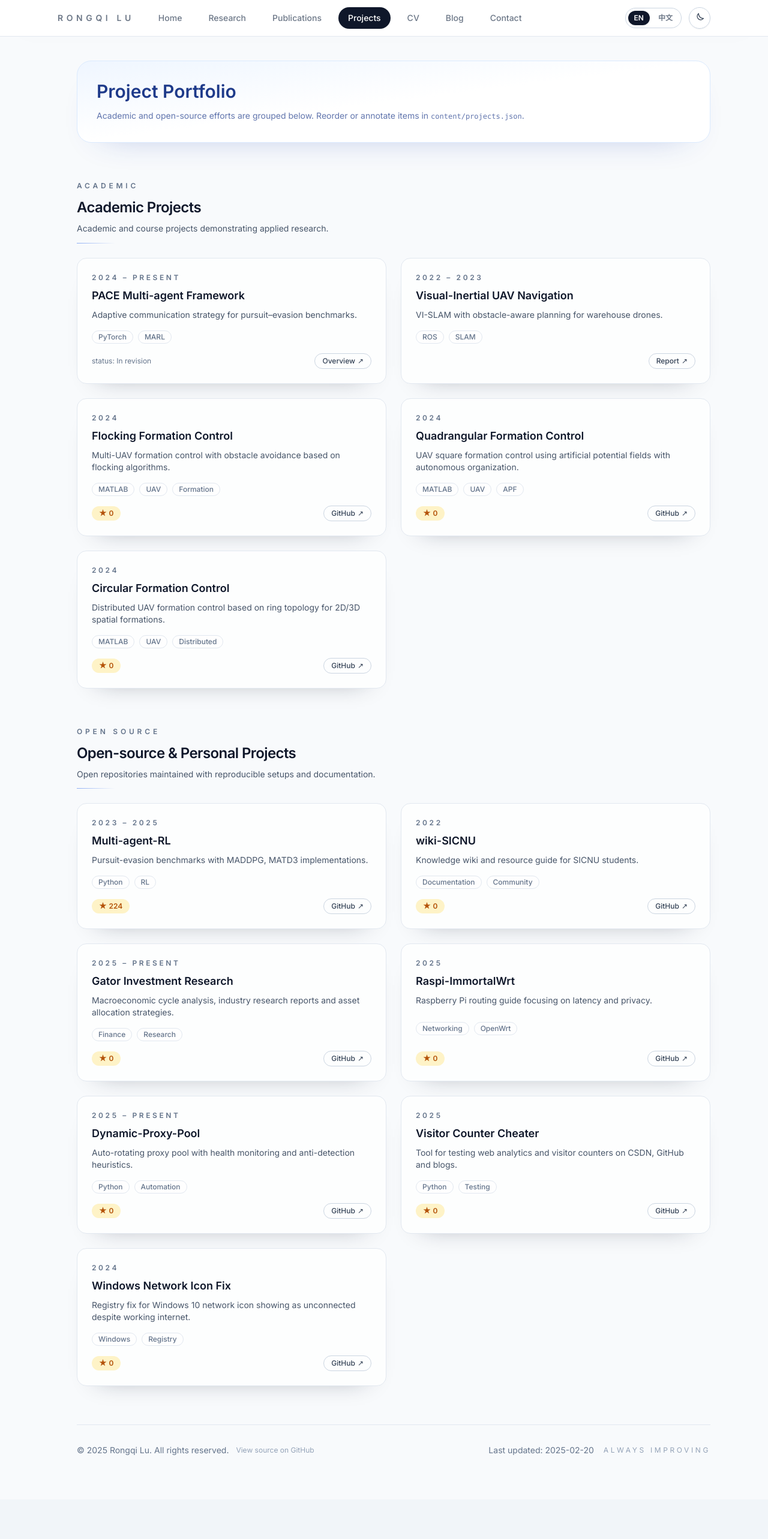
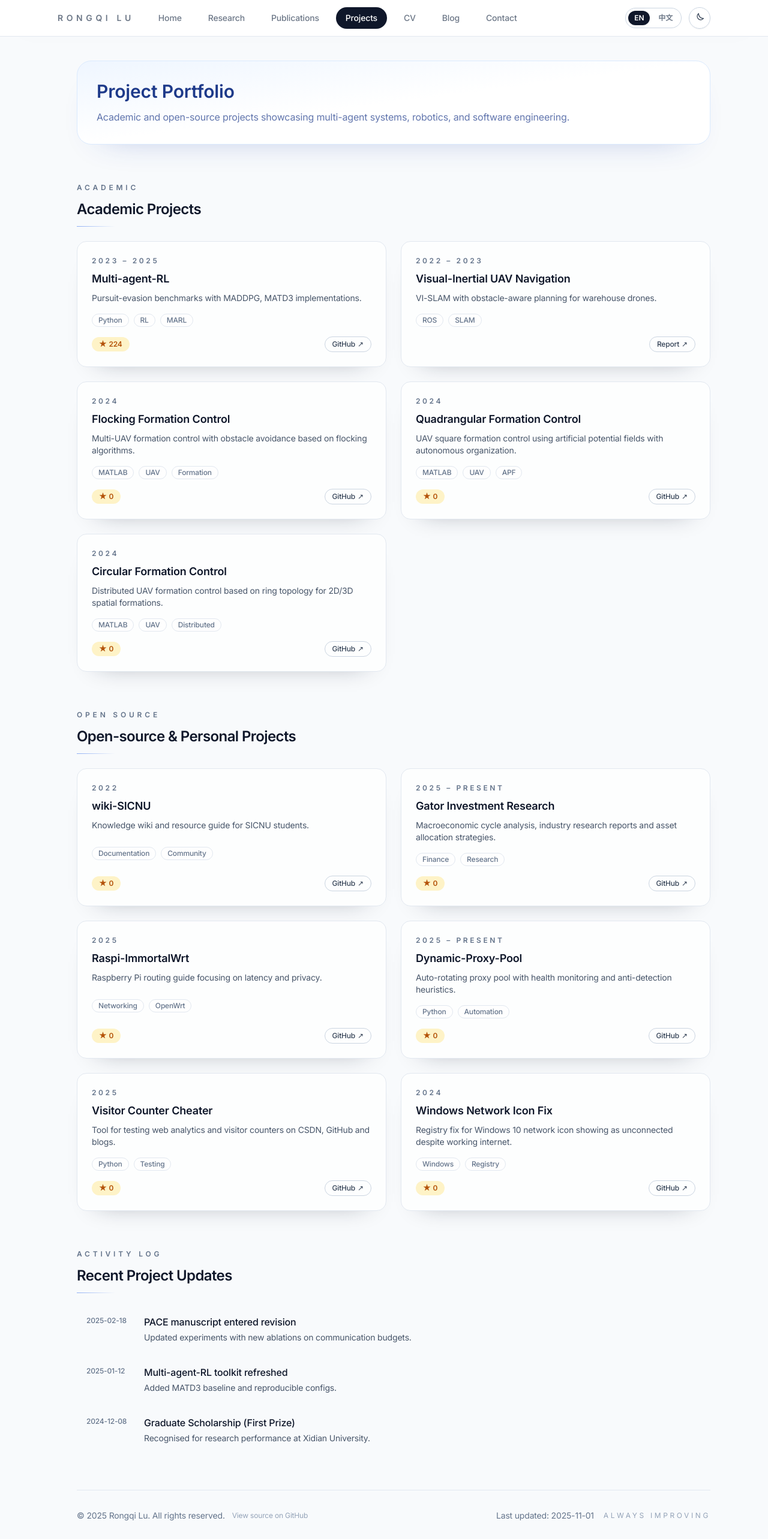
Before and after one commit to Ronchy2000/ronchy2000-research-profile, a Next.js app: page /projects in a window 1280 px wide. Shown: the top 2566 px of the page at 60% size. Before the commit the page ends 2500 px from the top, so only its background shows below. Built offline with nearby package versions, Linux system fonts and the light colour scheme.

Commit message:
[opt]: remove all technical content from public pages

```diff
--- a/app/(site)/contact/page.tsx
+++ b/app/(site)/contact/page.tsx
@@ -57,12 +57,12 @@ export default function ContactPage() {
               type="button"
               className="inline-flex items-center justify-center rounded-full bg-slate-900 px-5 py-2 text-sm font-medium text-white hover:bg-slate-700 dark:bg-white dark:text-slate-900 dark:hover:bg-slate-200"
             >
-              Send Message (placeholder)
+              Send Message
             </button>
           </form>
         </div>
-        <Callout title="Heads up">
-          This form is a visual placeholder and does not send messages. Please use the email link on the left to contact me directly or replace this block with a real service (Formspree, Resend, etc.).
+        <Callout title="Preferred Contact">
+          For the fastest response, please reach out via the email link above. I typically respond within 1-2 business days.
         </Callout>
       </Section>
     </div>
--- a/app/(site)/cv/page.tsx
+++ b/app/(site)/cv/page.tsx
@@ -40,15 +40,14 @@ export default function CVPage() {
         <Timeline items={timeline.experience} />
       </Section>
 
-      <Section title="Selected Honors" eyebrow="CV">
+      <Section title="Selected Honors" eyebrow="Recognition">
         <Table
           headers={["Year", "Award", "Issuer"]}
           rows={awards.map((award) => [award.year, award.title, award.issuer])}
-          caption="Maintain this table via content/awards.json"
         />
       </Section>
 
-      <Section title="Skills & Coursework" eyebrow="CV" description="Placeholder entries; customize as needed.">
+      <Section title="Skills & Coursework" eyebrow="CV">
         <Table
           headers={["Category", "Items"]}
           rows={[
@@ -57,9 +56,6 @@ export default function CVPage() {
             ["Courses", "Optimal Control, Multi-agent Systems, Embedded Systems"]
           ]}
         />
-        <p className="text-xs text-slate-500">
-          Print tips: use the browser print dialog (Ctrl/Cmd+P). Navigation and ambient elements are hidden automatically.
-        </p>
       </Section>
 
       <Section title="Additional Links" eyebrow="CV">
--- a/app/(site)/projects/page.tsx
+++ b/app/(site)/projects/page.tsx
@@ -1,16 +1,17 @@
 import { ProjectCard } from "@/components/project-card";
 import { Section } from "@/components/section";
-import { getProjectsContent } from "@/lib/content";
+import { getProjectsContent, getUpdatesContent } from "@/lib/content";
 
 export default function ProjectsPage() {
   const { groups } = getProjectsContent();
+  const updates = getUpdatesContent().updates.slice(0, 7);
 
   return (
     <div className="space-y-16">
       <section className="space-y-3 rounded-3xl border border-blue-100 bg-gradient-to-br from-blue-50 via-white to-white p-8 shadow-[0_24px_60px_-45px_rgba(30,64,175,0.45)] dark:border-slate-800 dark:bg-gradient-to-br dark:from-slate-900/80 dark:via-slate-900/60 dark:to-slate-900/40">
         <h1 className="text-3xl font-semibold text-blue-900 dark:text-white">Project Portfolio</h1>
-        <p className="text-sm leading-relaxed text-blue-900/70 dark:text-slate-300">
-          Academic and open-source efforts are grouped below. Reorder or annotate items in <span className="font-mono text-xs">content/projects.json</span>.
+        <p className="text-base leading-relaxed text-blue-900/70 dark:text-slate-300">
+          Academic and open-source projects showcasing multi-agent systems, robotics, and software engineering.
         </p>
       </section>
 
@@ -18,11 +19,6 @@ export default function ProjectsPage() {
         <Section
           key={group.title}
           title={group.title}
-          description={
-            group.kind === "open-source"
-              ? "Open repositories maintained with reproducible setups and documentation."
-              : "Academic and course projects demonstrating applied research."
-          }
           eyebrow={group.kind === "open-source" ? "Open Source" : "Academic"}
         >
           <div className="grid gap-6 md:grid-cols-2">
@@ -32,6 +28,32 @@ export default function ProjectsPage() {
           </div>
         </Section>
       ))}
+
+      <Section
+        title="Recent Project Updates"
+        eyebrow="Activity Log"
+      >
+        <div className="space-y-3">
+          {updates.map((update) => (
+            <a
+              key={update.title}
+              href={update.link}
+              className="group flex items-start gap-4 py-3 px-4 rounded-xl transition-all hover:bg-slate-50 dark:hover:bg-slate-900/50"
+            >
+              <div className="flex-shrink-0 w-20 text-xs font-medium text-slate-500 dark:text-slate-400 pt-0.5">
+                {update.date}
+              </div>
+              <div className="flex-1 min-w-0">
+                <h3 className="text-base font-medium text-slate-900 dark:text-slate-50 group-hover:text-brand transition-colors">
+                  {update.title}
+                </h3>
+                <p className="mt-1 text-sm text-slate-600 dark:text-slate-400">{update.summary}</p>
+              </div>
+              <span className="flex-shrink-0 text-slate-400 opacity-0 group-hover:opacity-100 transition-opacity" aria-hidden="true">→</span>
+            </a>
+          ))}
+        </div>
+      </Section>
     </div>
   );
 }
--- a/app/(site)/publications/publications-client.tsx
+++ b/app/(site)/publications/publications-client.tsx
@@ -40,7 +40,7 @@ export function PublicationsClient({ entries }: PublicationsClientProps) {
     <div className="space-y-12">
       <Section
         title="Publications & Patents"
-        description="Filter by type or year. Entries are maintained via content/publications.json."
+        description="Conference papers, journal articles, and patent applications."
         eyebrow="Catalogue"
         actions={<Tag label="* indicates student-first author" />}
       >
--- a/app/(site)/research/page.tsx
+++ b/app/(site)/research/page.tsx
@@ -9,16 +9,14 @@ export default function ResearchPage() {
     <div className="space-y-16">
       <section className="space-y-4 rounded-3xl border border-blue-100 bg-gradient-to-br from-blue-50 via-white to-white p-8 shadow-[0_24px_60px_-45px_rgba(30,64,175,0.45)] dark:border-slate-800 dark:bg-gradient-to-br dark:from-slate-900/80 dark:via-slate-900/60 dark:to-slate-900/40">
         <h1 className="text-3xl font-semibold text-blue-900 dark:text-white">Research Overview</h1>
-        <p className="text-sm leading-relaxed text-blue-900/70 dark:text-slate-300">
-          My work blends multi-agent reinforcement learning, distributed robotics, and embedded autonomy. The sections below capture
-          focus areas and representative collaborations. Update field descriptions in <span className="font-mono text-xs">content/research.json</span>.
+        <p className="text-base leading-relaxed text-blue-900/70 dark:text-slate-300">
+          My work blends multi-agent reinforcement learning, distributed robotics, and embedded autonomy, focusing on reliable coordination strategies for autonomous robot teams.
         </p>
       </section>
 
       <Section
         title="Research Interests"
-        description="Focus areas I am currently exploring. Each interest card can expand into dedicated subprojects or collaborations."
-        eyebrow="Overview"
+        eyebrow="Focus Areas"
       >
         <div className="grid gap-4 md:grid-cols-2">
           {interests.map((interest) => (
@@ -32,7 +30,6 @@ export default function ResearchPage() {
 
       <Section
         title="Research Experience"
-        description="Projects and collaborations ordered chronologically."
         eyebrow="Experience"
       >
         <Timeline
@@ -43,8 +40,8 @@ export default function ResearchPage() {
             details: [item.summary, ...item.bullets]
           }))}
         />
-        <p className="text-sm text-slate-500">
-          Interested in collaboration? Reach out via the Contact page; I am especially keen on joint work in multi-agent reinforcement learning and deployable robotics.
+        <p className="mt-6 text-sm text-slate-600 dark:text-slate-400">
+          Interested in collaboration? Feel free to reach out via the Contact page.
         </p>
       </Section>
     </div>
--- a/app/globals.css
+++ b/app/globals.css
@@ -4,6 +4,8 @@
 
 :root {
   color-scheme: light;
+  /* Apple-inspired system font stack */
+  font-family: -apple-system, BlinkMacSystemFont, "SF Pro Text", "SF Pro Display", "Segoe UI", Roboto, "Helvetica Neue", Arial, sans-serif;
 }
 
 .dark {
@@ -12,6 +14,9 @@
 
 body {
   @apply bg-slate-100 text-slate-900 antialiased;
+  font-size: 16px; /* Increased base font size for better readability */
+  line-height: 1.6;
+  letter-spacing: -0.011em; /* Apple-style tighter letter spacing */
 }
 
 .dark body {
--- a/components/site-shell.tsx
+++ b/components/site-shell.tsx
@@ -84,7 +84,7 @@ export function SiteShell({ children, navItems, profile, locale, onToggleLocale
         </div>
         <main className="flex-1 space-y-16">
           {children}
-          <SiteFooter lastUpdated="2025-02-20" />
+          <SiteFooter lastUpdated={new Date().toISOString().split('T')[0]} />
         </main>
       </div>
     </div>
--- a/content/projects.json
+++ b/content/projects.json
@@ -20,13 +20,13 @@
       "kind": "academic",
       "items": [
         {
-          "name": "PACE Multi-agent Framework",
-          "summary": "Adaptive communication strategy for pursuit–evasion benchmarks.",
-          "period": "2024 – Present",
+          "name": "Multi-agent-RL",
+          "summary": "Pursuit-evasion benchmarks with MADDPG, MATD3 implementations.",
+          "period": "2023 – 2025",
           "role": "Core Researcher",
-          "tags": ["PyTorch", "MARL"],
-          "links": [{ "label": "Overview", "href": "#" }],
-          "metrics": { "status": "In revision" }
+          "tags": ["Python", "RL", "MARL"],
+          "links": [{ "label": "GitHub", "href": "https://github.com/Ronchy2000/Multi-agent-RL" }],
+          "metrics": { "stars": 224 }
         },
         {
           "name": "Visual-Inertial UAV Navigation",
@@ -69,15 +69,6 @@
       "title": "Open-source & Personal Projects",
       "kind": "open-source",
       "items": [
-        {
-          "name": "Multi-agent-RL",
-          "summary": "Pursuit-evasion benchmarks with MADDPG, MATD3 implementations.",
-          "period": "2023 – 2025",
-          "role": "Maintainer",
-          "tags": ["Python", "RL"],
-          "links": [{ "label": "GitHub", "href": "https://github.com/Ronchy2000/Multi-agent-RL" }],
-          "metrics": { "stars": 224 }
-        },
         {
           "name": "wiki-SICNU",
           "summary": "Knowledge wiki and resource guide for SICNU students.",
```
Also changed, not shown: app/(site)/blog/[slug]/page.tsx (+8 -8 lines), app/(site)/blog/page.tsx (+5 -5 lines), app/(site)/page.tsx (+17 -15 lines), 2 other files (tests, documents, lock files or other folders).
